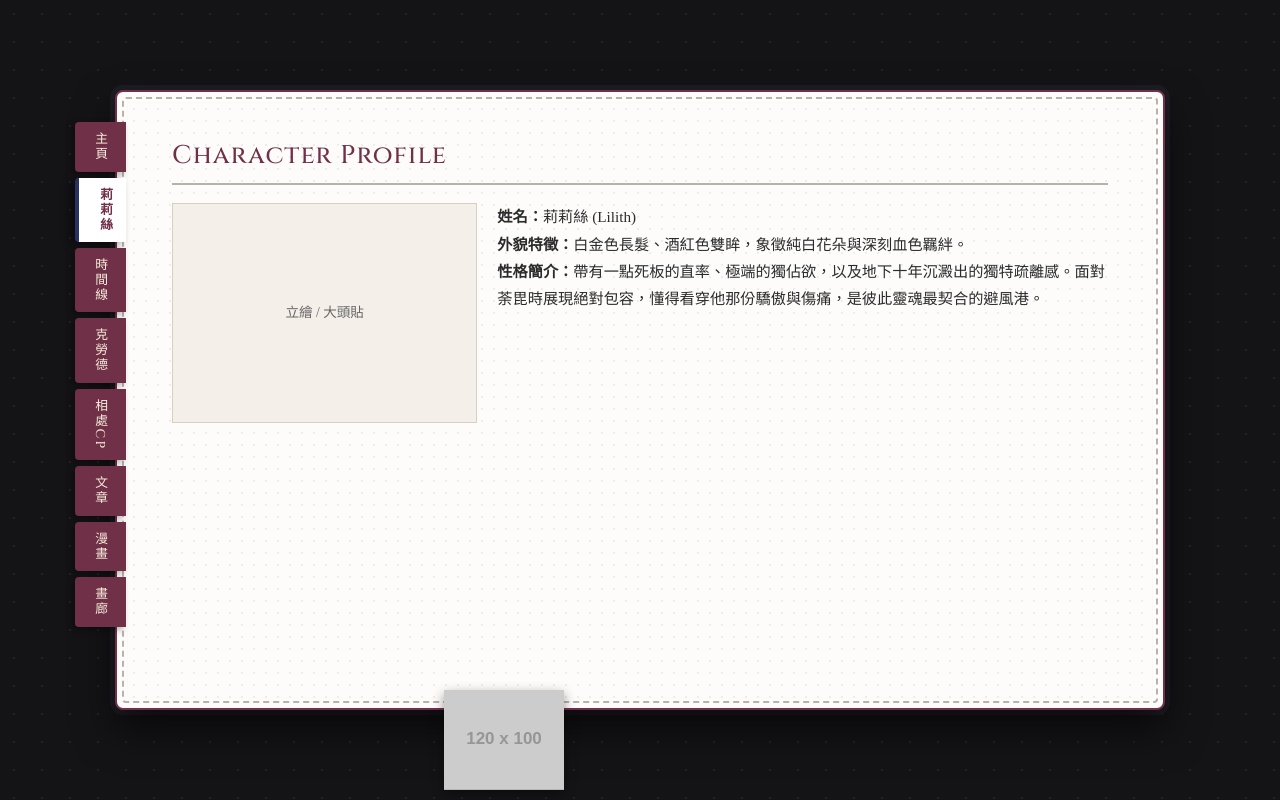
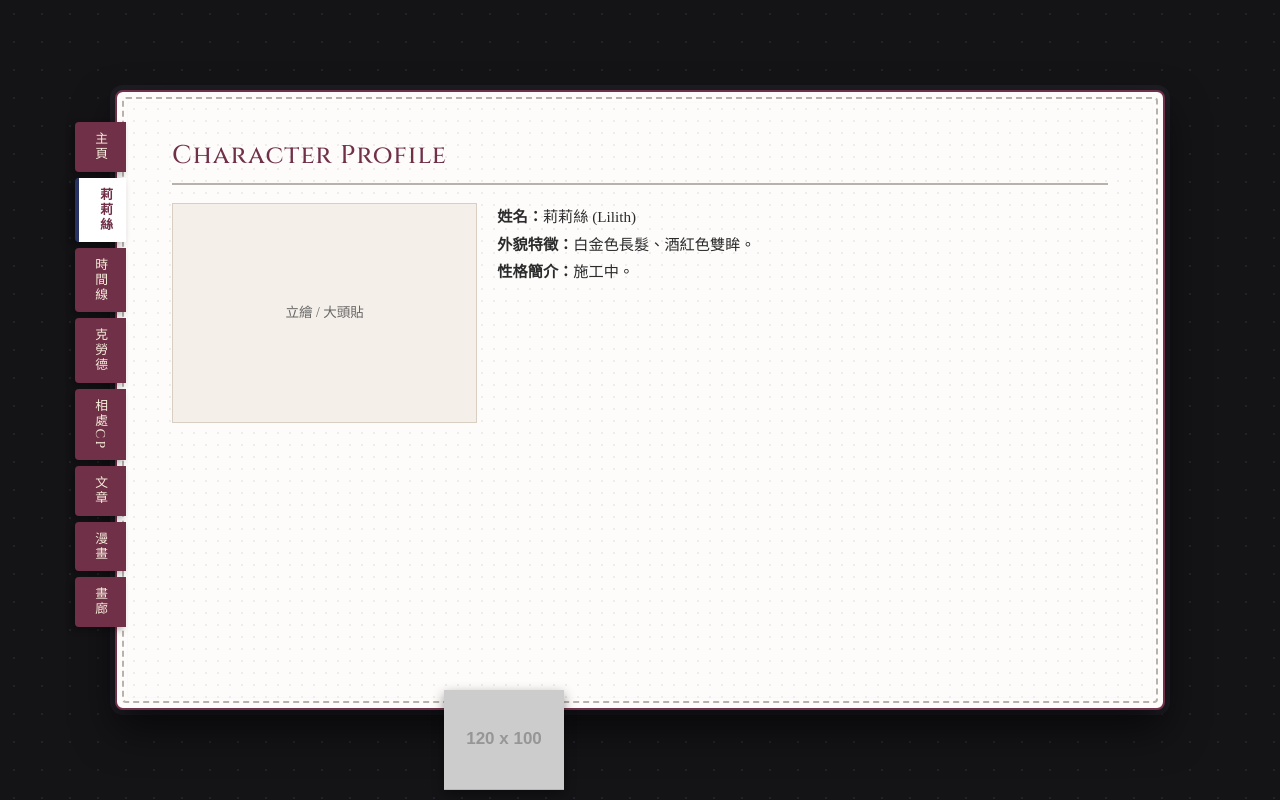
Before and after one commit to Azure8-art/DabixLilith, a plain HTML site: page index.html in a window 1280 px wide. Both pictures are taken after a click on the button "莉莉絲". Drawn offline with nearby package versions, Linux system fonts and the light colour scheme; placeholder pictures from the web are drawn by us.

Commit message:
Update index.html

```diff
--- a/index.html
+++ b/index.html
@@ -345,8 +345,8 @@
                     </div>
                     <div>
                         <p><strong>姓名：</strong>莉莉絲 (Lilith)</p>
-                        <p><strong>外貌特徵：</strong>白金色長髮、酒紅色雙眸，象徵純白花朵與深刻血色羈絆。</p>
-                        <p><strong>性格簡介：</strong>帶有一點死板的直率、極端的獨佔欲，以及地下十年沉澱出的獨特疏離感。面對荼毘時展現絕對包容，懂得看穿他那份驕傲與傷痛，是彼此靈魂最契合的避風港。</p>
+                        <p><strong>外貌特徵：</strong>白金色長髮、酒紅色雙眸。</p>
+                        <p><strong>性格簡介：</strong>施工中。</p>
                     </div>
                 </div>
             </div>
@@ -354,19 +354,19 @@
             <!-- 3. 劇情時間線總表 -->
             <div id="tab-timeline" class="tab-content">
                 <h2 class="section-title">Timeline</h2>
-                <p>記錄兩人相遇、對峙、碰撞與建立深層依附關係的重要時間節點：</p>
+                <p>記錄兩人的重要時間節點：</p>
                 <div style="border-left: 2px solid var(--accent-burgundy); padding-left: 15px; margin-top: 15px; display: flex; flex-direction: column; gap: 15px;">
                     <div>
-                        <p style="font-weight: bold; color: var(--accent-burgundy); margin-bottom: 2px;">Phase 1：地下室的交錯點</p>
-                        <p style="font-size: 0.9rem; margin: 0;">十年背景的命運序幕，在不見天日的角落建立起最初的視線交集。</p>
+                        <p style="font-weight: bold; color: var(--accent-burgundy); margin-bottom: 2px;">Phase 1</p>
+                        <p style="font-size: 0.9rem; margin: 0;">施工中。</p>
                     </div>
                     <div>
-                        <p style="font-weight: bold; color: var(--accent-burgundy); margin-bottom: 2px;">Phase 2：敵聯盟的日常與摩擦</p>
-                        <p style="font-size: 0.9rem; margin: 0;">從互相試探、拉扯到靈魂共振，在瘋狂的世界裡尋找彼此的坐標。</p>
+                        <p style="font-weight: bold; color: var(--accent-burgundy); margin-bottom: 2px;">Phase 2</p>
+                        <p style="font-size: 0.9rem; margin: 0;">施工中。</p>
                     </div>
                     <div>
-                        <p style="font-weight: bold; color: var(--accent-burgundy); margin-bottom: 2px;">Phase 3：熾熱的契約</p>
-                        <p style="font-size: 0.9rem; margin: 0;">跨越毀滅與救贖，彼此靈魂與傷口深刻嵌合的最終伴侶關係。</p>
+                        <p style="font-weight: bold; color: var(--accent-burgundy); margin-bottom: 2px;">Phase 3</p>
+                        <p style="font-size: 0.9rem; margin: 0;">施工中。</p>
                     </div>
                 </div>
             </div>
@@ -375,14 +375,14 @@
             <div id="tab-claud" class="tab-content">
                 <h2 class="section-title">Claude Family</h2>
                 <p><strong>克勞德家族背景設定：</strong></p>
-                <p>在此補充家族歷史、相關人物、組織勢力或過往淵源。灰黑與酒紅色的微哥德基調，能為家族故事增添沉穩而神祕的厚度。</p>
+                <p>施工中。</p>
             </div>
 
             <!-- 5. 兩人的相處 (CP介紹) -->
             <div id="tab-relation" class="tab-content">
                 <h2 class="section-title">Relationship & Dynamics</h2>
                 <p><strong>互動模式與氛圍：</strong></p>
-                <p>兩人之間獨特的精神張力與極致深情。莉莉絲用絕對的冷靜與包容承接他的火焰，而荼毘在毀滅世界的外表下，對她有著不容他人侵犯的獨佔本能。看似危險卻又無比契合。</p>
+                <p>施工中。</p>
             </div>
 
             <!-- 6. 小故事（文章） -->
```
